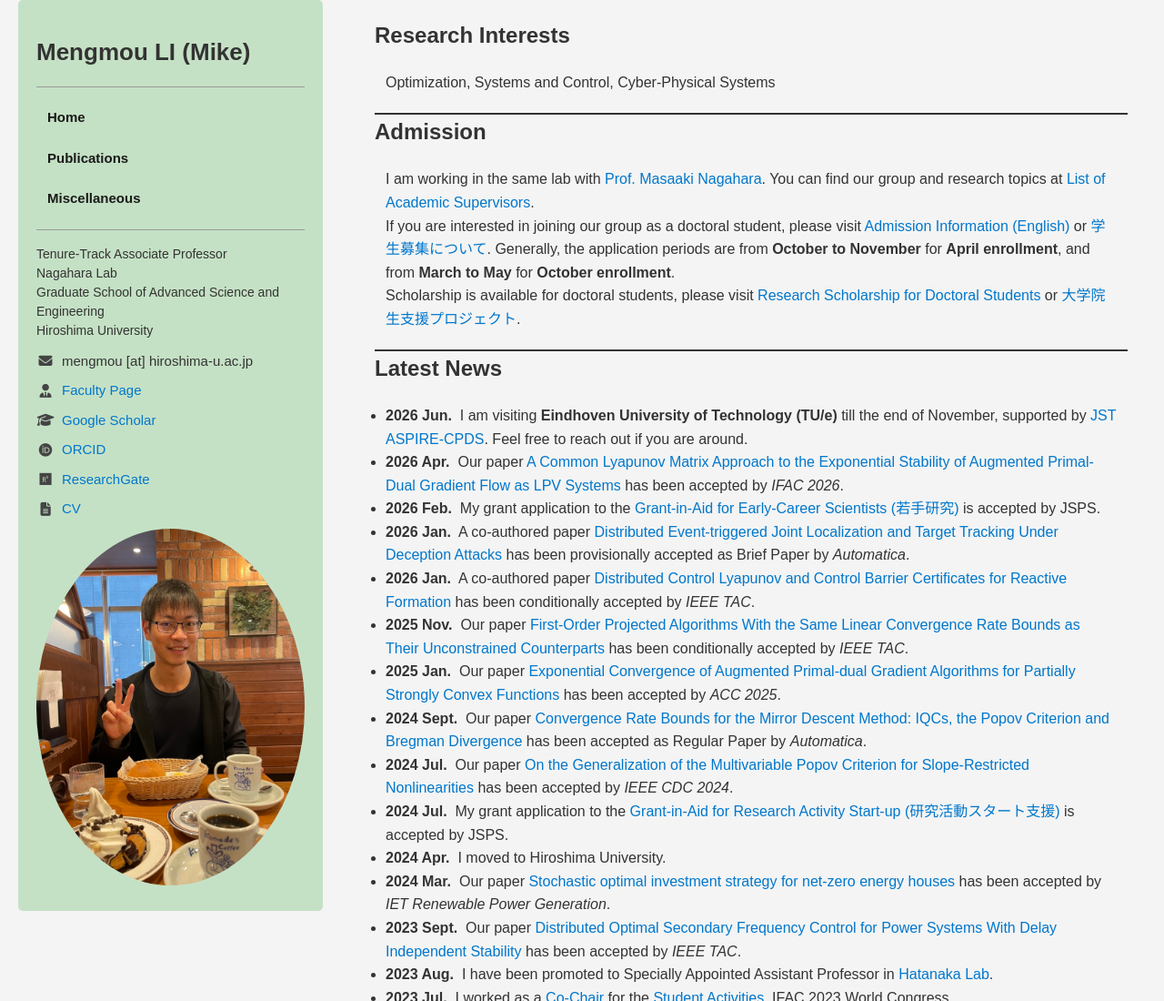
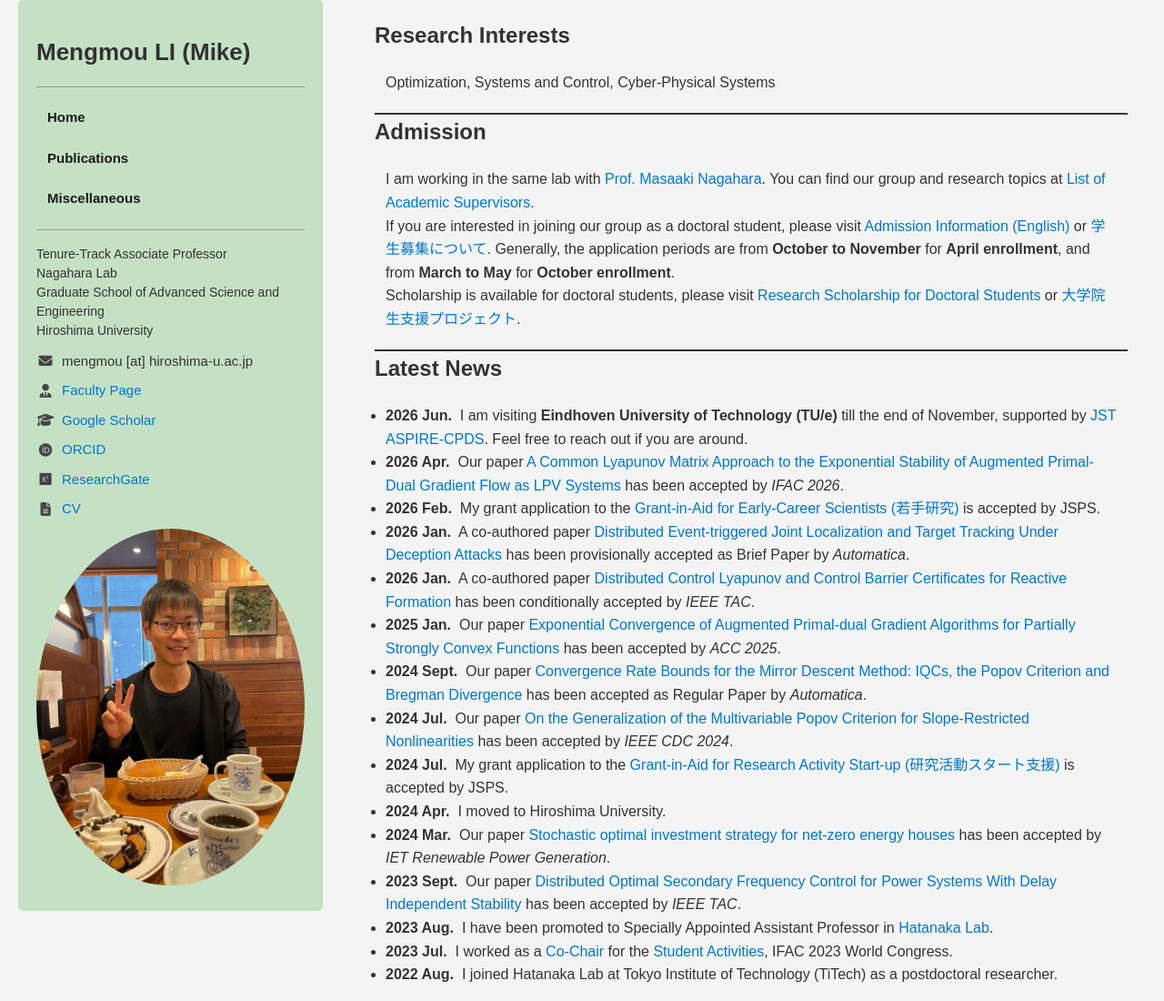
Before and after one commit to mengmouli/mengmouli.github.io, a plain HTML site: page index.html in a window 1280 px wide. Shown: the top 1100 px of the page at 91% size. Drawn offline with Linux system fonts and the light colour scheme.

Commit message:
Update index.html

```diff
--- a/index.html
+++ b/index.html
@@ -113,12 +113,6 @@ Mengmou Li
 			</li>
 			<li>
 				<p>
-					<b>2025 Nov.</b>&nbsp;
-					Our paper <a href="https://arxiv.org/abs/2503.13965" target="_blank">First-Order Projected Algorithms With the Same Linear Convergence Rate Bounds as Their Unconstrained Counterparts</a> has been conditionally accepted by <em>IEEE TAC</em>.
-				</p>
-			</li>
-			<li>
-				<p>
 					<b>2025 Jan.</b>&nbsp;
 					Our paper <a href="https://arxiv.org/abs/2410.02192" target="_blank">Exponential Convergence of Augmented Primal-dual Gradient Algorithms for Partially Strongly Convex Functions</a> has been accepted by <em>ACC 2025</em>.
 				</p>
```
